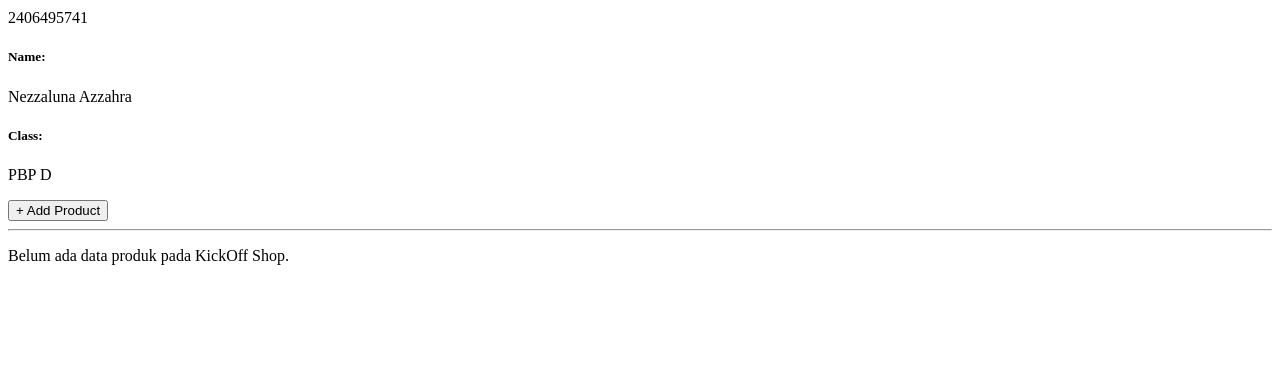
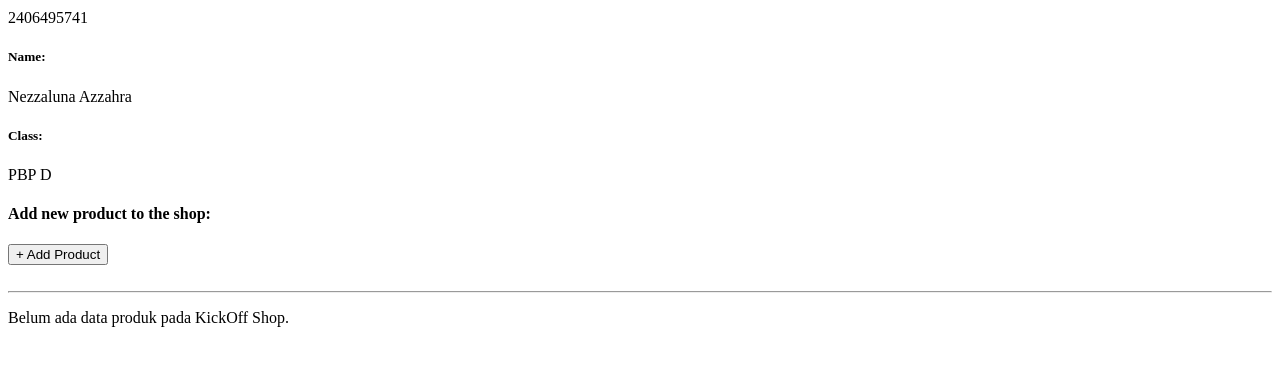
Before and after one commit to moondiverc/kickoff-shop, a Django app: page / in a window 1280 px wide. Shown: the part 158-524 px from the top of the page. Run offline with Django 5.2, Linux system fonts and the light colour scheme; data that the repository does not hold is empty.

Commit message:
doc: change main.html

```diff
--- a/main/templates/main.html
+++ b/main/templates/main.html
@@ -17,9 +17,12 @@
     <h5>Class:</h5>
     <p>{{ class }}</p>
 
+    <h4>Add new product to the shop:</h4>
     <a href="{% url 'main:create_product' %}">
       <button>+ Add Product</button>
     </a>
+
+    </br></br>
 
     <hr />
 
```
